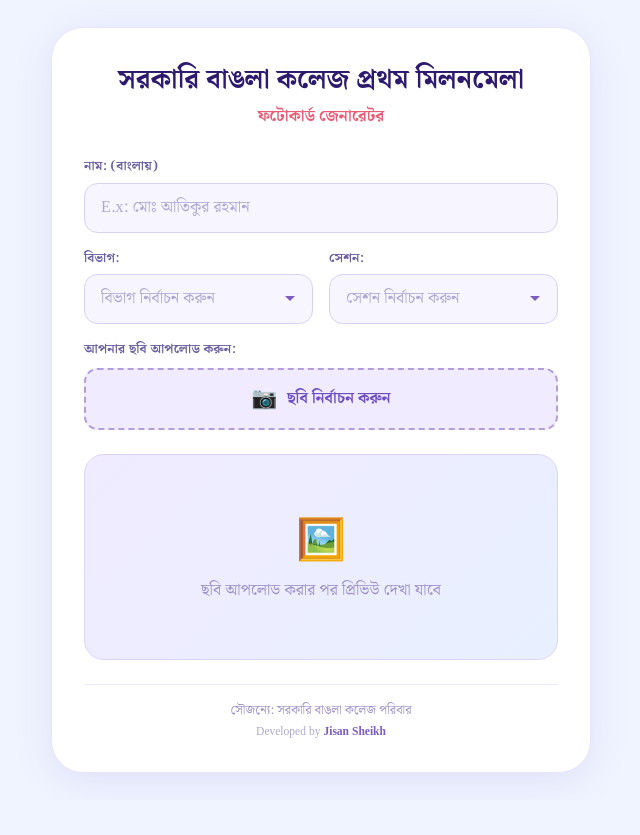
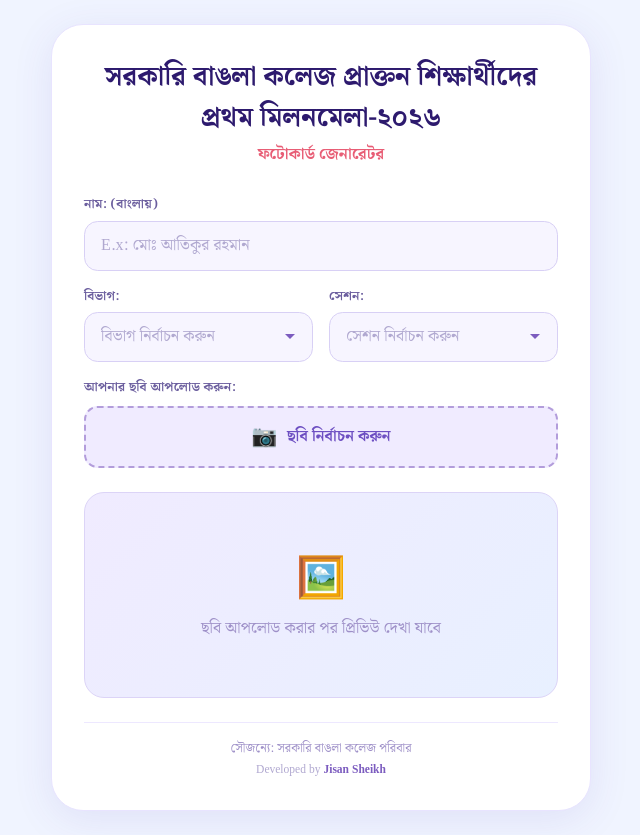
Before and after one commit to rafijuljisan/bangla_college_reunion_photocard, a Next.js app: page / in a window 1280 px wide. Shown: the whole page, without its empty margins (319-959 px from the left). Before the commit the page ends 800 px from the top, so only its background shows below. Built offline with nearby package versions, Linux system fonts and the light colour scheme.

Commit message:
credit added

```diff
--- a/app/layout.tsx
+++ b/app/layout.tsx
@@ -13,8 +13,8 @@ const geistMono = Geist_Mono({
 });
 
 export const metadata: Metadata = {
-  title: "Create Next App",
-  description: "Generated by create next app",
+  title: "সরকারি বাঙলা কলেজ প্রাক্তন শিক্ষার্থীদের প্রথম মিলনমেলা-২০২৬ - ফটোকার্ড",
+  description: "সরকারি বাংলা কলেজ প্রাক্তন শিক্ষার্থীদের প্রথম মিলনমেলা-২০২৬ এর ফটোকার্ড তৈরি করুন।",
 };
 
 export default function RootLayout({
--- a/app/page.tsx
+++ b/app/page.tsx
@@ -363,7 +363,7 @@ ctx.fillText(session || 'সেশন', textStartX, pill3Y);
         <div className="card">
 
           <div>
-            <p className="page-title">সরকারি বাঙলা কলেজ প্রথম মিলনমেলা</p>
+            <p className="page-title">সরকারি বাঙলা কলেজ প্রাক্তন শিক্ষার্থীদের প্রথম মিলনমেলা-২০২৬</p>
             <p className="page-sub">ফটোকার্ড জেনারেটর</p>
           </div>
 
```
Also changed, not shown: public/template.png.
